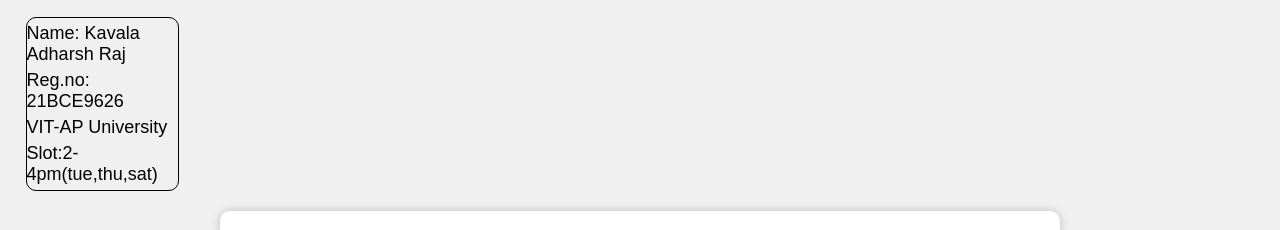
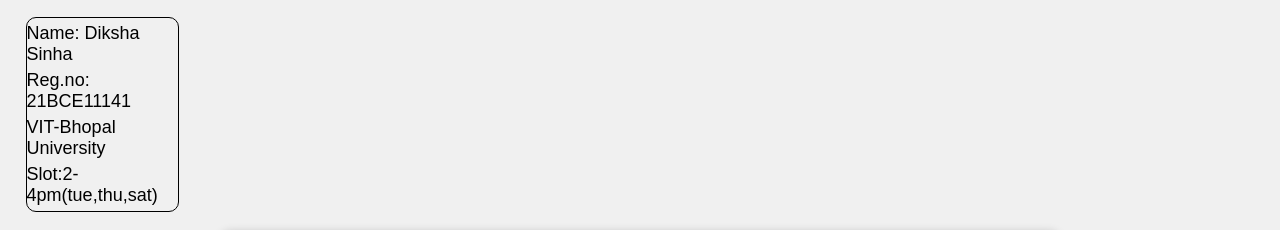
Before and after one commit to sinha-diksha/HTML-CSS-Tasks, a plain HTML site: page index.html in a window 1280 px wide. Shown: the part 170-400 px from the top of the page. Drawn offline with Linux system fonts and the light colour scheme.

Commit message:
Update index.html

```diff
--- a/index.html
+++ b/index.html
@@ -143,9 +143,9 @@
         <h1 style="text-decoration: underline;border: 1px solid black; margin-left: 30%;margin-right: 30%;border-radius: 15px;">Ethnus-Mern Internship Tasks Links</h1>
         <h2 style="border: 1px solid rgb(255, 255, 255);margin-left: 2%; text-decoration: underline;">Student details:</h2>
         <ul style="border: 1px solid black;margin-right: 86%;margin-left: 2%;border-radius: 10px;">
-            <li>Name: Kavala Adharsh Raj</li>
-            <li>Reg.no: 21BCE9626</li>
-            <li>VIT-AP University</li>
+            <li>Name: Diksha Sinha</li>
+            <li>Reg.no: 21BCE11141</li>
+            <li>VIT-Bhopal University</li>
             <li>Slot:2-4pm(tue,thu,sat)</li>
         </ul>
         <div class="outbox">
```
